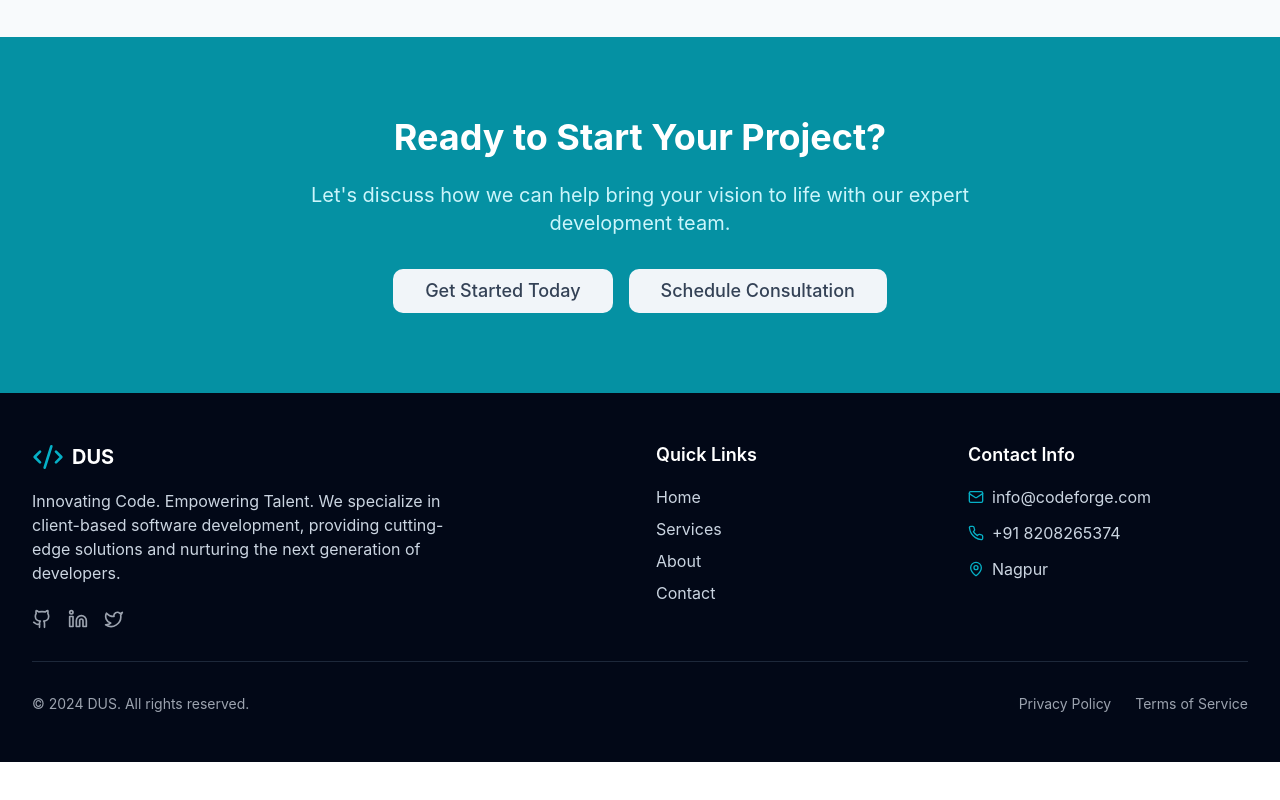
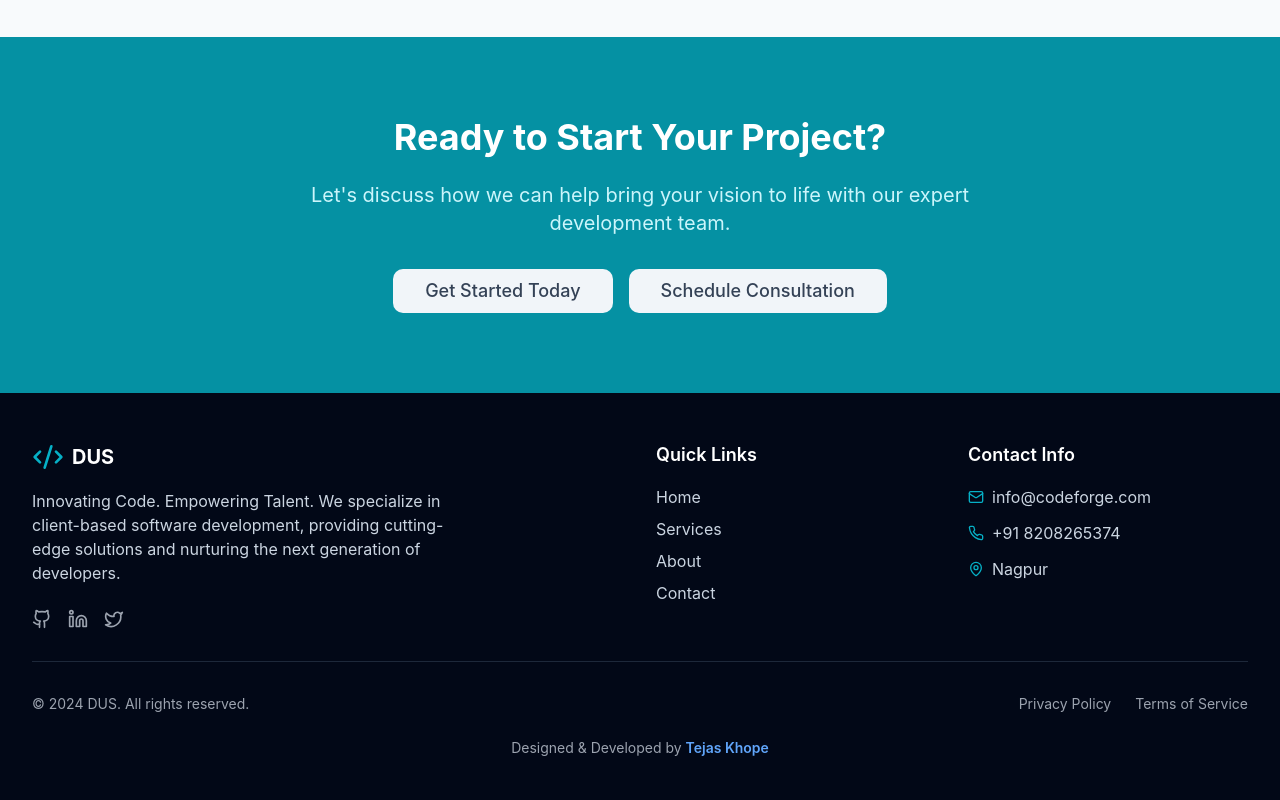
Before and after one commit to ss-infotech2024/DUS, a React (Vite) app: page / in a window 1280 px wide. Shown: the part 4088-4888 px from the top of the page. Before the commit the page ends 4850 px from the top, so only its background shows below. Built offline with nearby package versions, Linux system fonts and the light colour scheme.

Commit message:
Refactor Layout component for clarity and structure
Refactor Layout component by cleaning up imports and adjusting JSX structure for better readability.

```diff
--- a/client/components/Layout.tsx
+++ b/client/components/Layout.tsx
@@ -2,6 +2,7 @@ import { Link, useLocation } from 'react-router-dom';
 import { Button } from './ui/button';
 import { Menu, X, Code2, Github, Linkedin, Twitter, Mail, Phone, MapPin } from 'lucide-react';
 import { useState } from 'react';
+import Logo from "../images/Logo .png";
 
 const navigation = [
   { name: 'Home', href: '/' },
@@ -10,13 +11,9 @@ const navigation = [
   // { name: 'Courses', href: '/courses' },
   { name: 'About', href: '/about' },
   { name: 'Contact', href: '/contact' },
-
 ];
 
-import Logo from "../images/Logo .png";
-
-
-export function Layout({ children }: { children: React.ReactNode }) {
+export function Layout({ children }) {
   const [mobileMenuOpen, setMobileMenuOpen] = useState(false);
   const location = useLocation();
 
@@ -28,7 +25,6 @@ export function Layout({ children }: { children: React.ReactNode }) {
           <div className="flex justify-between items-center h-16">
             {/* Logo */}
             <Link to="/" className="flex items-center space-x-2">
-
               <div className="flex items-center space-x-2">
                 <img
                   src={Logo}
@@ -56,7 +52,7 @@ export function Layout({ children }: { children: React.ReactNode }) {
               <Button size="sm">Get Quote</Button>
             </div>
 
-            {/* Mobile menu button */}
+            {/* Mobile Menu Button */}
             <div className="md:hidden">
               <Button
                 variant="ghost"
@@ -100,9 +96,7 @@ export function Layout({ children }: { children: React.ReactNode }) {
       </nav>
 
       {/* Main Content */}
-      <main className="flex-1">
-        {children}
-      </main>
+      <main className="flex-1">{children}</main>
 
       {/* Footer */}
       <footer className="bg-gray-900 text-white">
@@ -168,6 +162,7 @@ export function Layout({ children }: { children: React.ReactNode }) {
             </div>
           </div>
 
+          {/* Bottom Line */}
           <div className="border-t border-gray-800 mt-8 pt-8">
             <div className="flex flex-col md:flex-row justify-between items-center">
               <p className="text-gray-400 text-sm">
@@ -182,6 +177,19 @@ export function Layout({ children }: { children: React.ReactNode }) {
                 </Link>
               </div>
             </div>
+
+            {/* Designed & Developed By */}
+            <div className="text-center mt-6 text-sm text-gray-400">
+              Designed & Developed by{' '}
+              <a
+                href="https://www.linkedin.com/in/tejas-khope/"
+                target="_blank"
+                rel="noopener noreferrer"
+                className="text-blue-400 hover:underline font-semibold"
+              >
+                Tejas Khope
+              </a>
+            </div>
           </div>
         </div>
       </footer>
```
Lines whose indentation alone changed are shown as unchanged.
